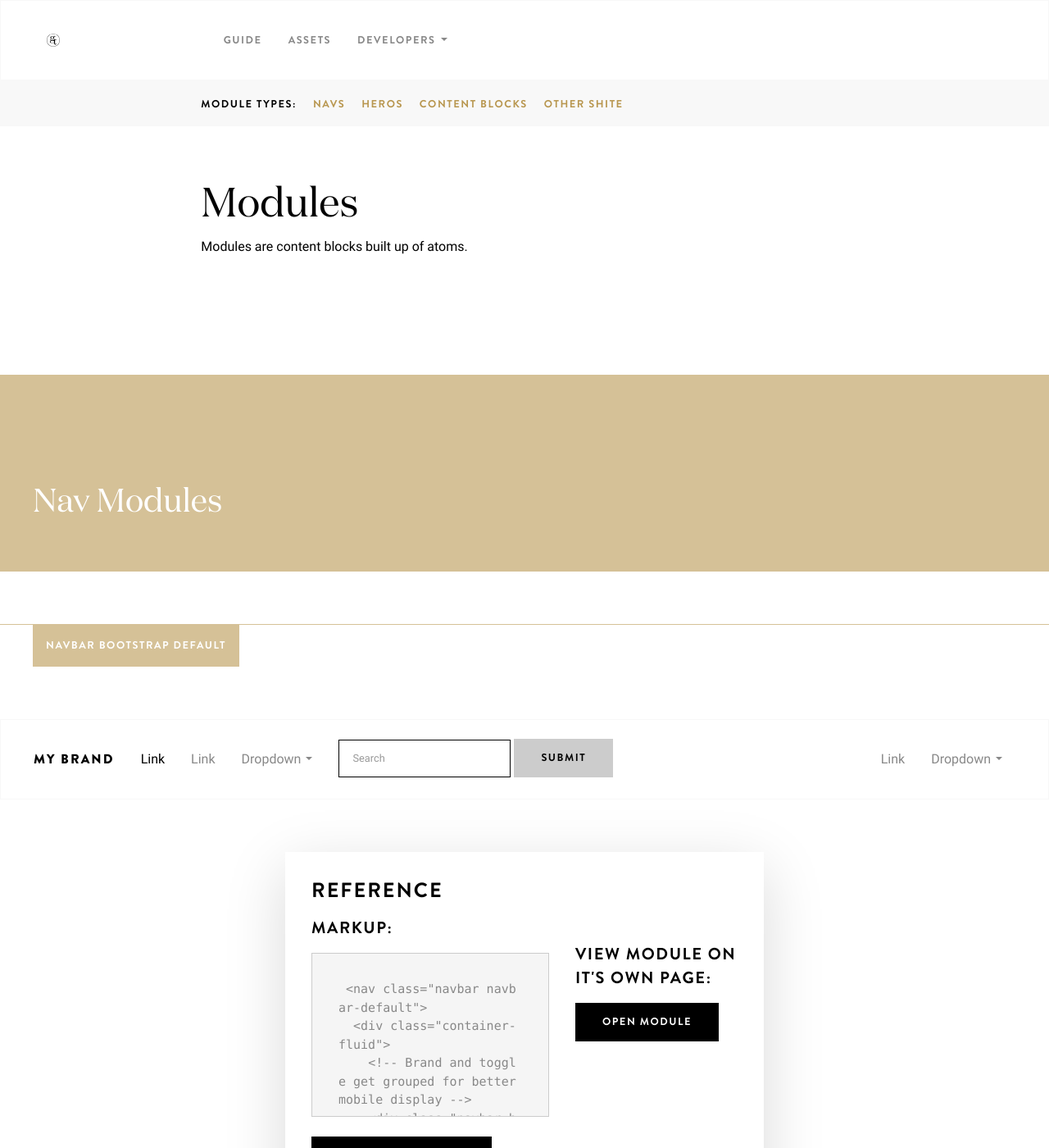
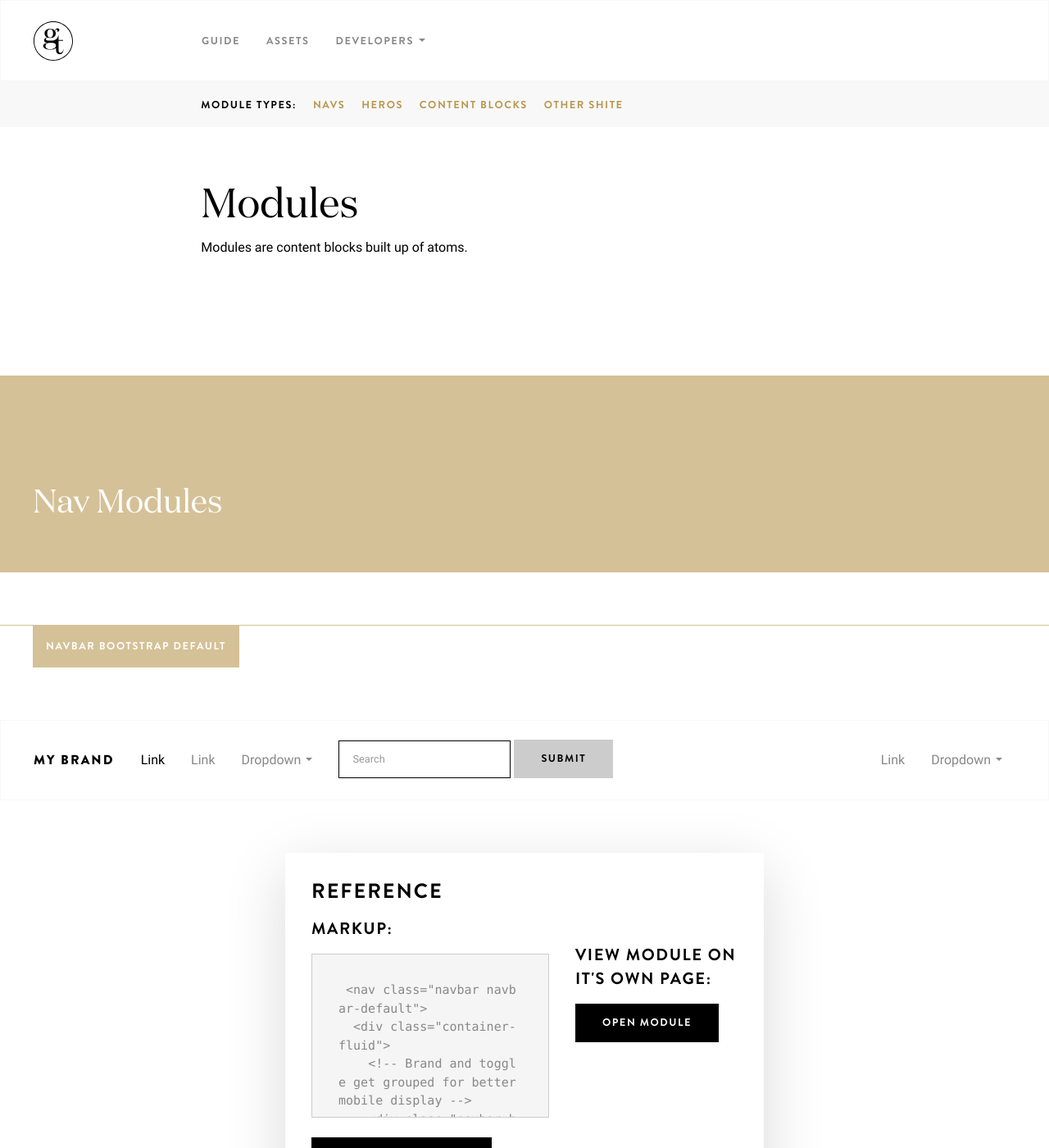
Before and after one commit to generationtux/styleguide, a Jekyll site: the page built from modules.html, in a window 1280 px wide and 1400 px high. Shown: the whole window at 82% size. Built offline with Jekyll 4.4.1, drawn with Linux system fonts in a browser that asks for light colours; some of the changed text lies outside the part shown.

Commit message:
changes a class name. fixes main nav layout

```diff
--- a/_includes/header.html
+++ b/_includes/header.html
@@ -1,5 +1,7 @@
-<nav class="navbar navbar-default navbar-main">
+<nav class="navbar navbar-default navbar-main navbar-with-columns">
   <div class="container-fluid">
+    <div class="row">
+      <div class="col-sm-12">
         <!-- Brand and toggle get grouped for better mobile display -->
         <div class="navbar-header">
           <button type="button" class="navbar-toggle collapsed" data-toggle="collapse" data-target="#bs-example-navbar-collapse-inverted" aria-expanded="false">
@@ -12,12 +14,14 @@
             <img class="navbar-brand-logo-gt" src="/styleguide/images/gt-logo.svg" alt="Generation Tux Logo">
           </a>
         </div>
+      </div>
+    </div>
 
     <!-- Collect the nav links, forms, and other content for toggling -->
     <div class="collapse navbar-collapse" id="bs-example-navbar-collapse-inverted">
       <div class="row">
         <div class="col-sm-3 col-lg-2">
-          <a class="hidden-xs navbar-brand h1 h5" href="{{ site.baseurl }}/">
+          <a class="hidden-xs navbar-brand navbar-brand-gt" href="{{ site.baseurl }}/">
             <img class="navbar-brand-logo-gt" src="/styleguide/images/gt-logo.svg" alt="Generation Tux Logo">
             <img class="navbar-brand-logo-full" src="/styleguide/images/generationtux-logo.svg" alt="Generation Tux Logo">
           </a>
--- a/_modules/01-c-navbar-columns.html
+++ b/_modules/01-c-navbar-columns.html
@@ -29,7 +29,7 @@ container-type: none
       <div class="row">
 
         <div class="col-sm-2 col-lg-1">
-          <a class="hidden-xs navbar-brand navbar-brand-gt-logo" href="{{ site.baseurl }}/">
+          <a class="hidden-xs navbar-brand navbar-brand-gt" href="{{ site.baseurl }}/">
             <img class="navbar-brand-logo-gt" src="/styleguide/images/gt-logo.svg" alt="Generation Tux Logo">
             <img class="navbar-brand-logo-full" src="/styleguide/images/generationtux-logo.svg" alt="Generation Tux Logo">
           </a>
--- a/_modules/01-d-navbar-columns-submenu.html
+++ b/_modules/01-d-navbar-columns-submenu.html
@@ -6,6 +6,8 @@ container-type: none
 
 <nav class="navbar navbar-default navbar-main navbar-with-columns">
   <div class="container-fluid">
+    <div class="row">
+      <div class="col-sm-12">
         <!-- Brand and toggle get grouped for better mobile display -->
         <div class="navbar-header">
           <button type="button" class="navbar-toggle collapsed" data-toggle="collapse" data-target="#navbar-with-subpages" aria-expanded="false">
@@ -18,6 +20,8 @@ container-type: none
             <img class="navbar-brand-logo-gt" src="/styleguide/images/gt-logo.svg" alt="Generation Tux Logo">
           </a>
         </div>
+      </div>
+    </div>
 
     <!-- Collect the nav links, forms, and other content for toggling -->
     <div class="collapse navbar-collapse" id="navbar-with-subpages">
@@ -25,7 +29,7 @@ container-type: none
       <div class="row">
 
         <div class="col-sm-2 col-lg-1">
-          <a class="hidden-xs navbar-brand navbar-brand-gt-logo" href="{{ site.baseurl }}/">
+          <a class="hidden-xs navbar-brand navbar-brand-gt" href="{{ site.baseurl }}/">
             <img class="navbar-brand-logo-gt" src="/styleguide/images/gt-logo.svg" alt="Generation Tux Logo">
             <img class="navbar-brand-logo-full" src="/styleguide/images/generationtux-logo.svg" alt="Generation Tux Logo">
           </a>
--- a/_scss/includes/_navbar.scss
+++ b/_scss/includes/_navbar.scss
@@ -31,7 +31,7 @@
   }
 }
 
-.navbar-brand.navbar-brand-gt-logo {
+.navbar-brand.navbar-brand-gt {
   padding-top: 24px;
   padding-bottom: 24px;
 }
--- a/modules.html
+++ b/modules.html
@@ -3,10 +3,9 @@ layout: default
 title: Modules
 permalink: /modules/
 ---
-
 <div class="container-fluid bg-gray-lighter buffer-xs-vertical-md" style="position:sticky;top:0;z-index:100;backface-visibility:hidden;">
   <div class="row">
-    <div class="col-sm-10 col-sm-offset-2">
+    <div class="col-sm-12 col-md-10 col-md-offset-3 col-lg-11 col-lg-offset-2">
 
       <ul class="list-inline pusher-xs-btm-clear">
         <li class="h6">Module Types:</li>
```
Also changed, not shown: css/all.css. Lines whose indentation alone changed are shown as unchanged.
